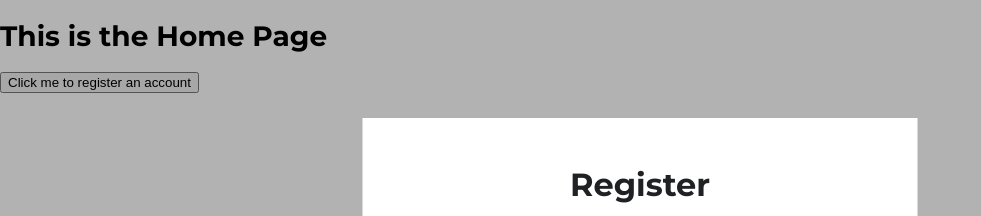
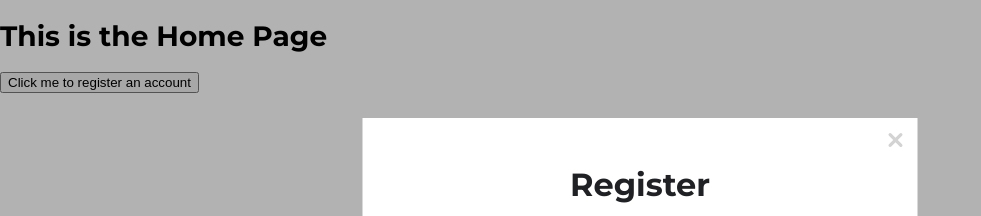
Before and after one commit to buitrungthien/AWARE_FrontEnd, a React (Create React App) app: page / in a window 1280 px wide. Both pictures are taken after a click on the button "Click me to register an account". Shown: the top 216 px of the page, without its empty margins (0-981 px from the left). Built offline with nearby package versions, Linux system fonts and the light colour scheme.

Commit message:
added a cross-icon to do the closing function in addition to the backdrop.

```diff
--- a/src/components/UI/Modal/Modal.js
+++ b/src/components/UI/Modal/Modal.js
@@ -2,12 +2,16 @@ import React from 'react';
 import classes from './Modal.module.css';
 import Backdrop from '../Backdrop/Backdrop';
 import Auxxx from '../../../hoc/Auxxx/Auxxx';
+import CloseIcon from '../../../assets/images/icons/cross.svg';
 
 const modal = (props) => {
     return (
         <Auxxx>
             <Backdrop show={props.show} clicked={props.closeModal}/>
             <div className={classes['modal']}>
+                <i onClick={props.closeModal} style={{float: 'right', padding: '10px'}}>
+                    <img src={CloseIcon} alt=""></img>
+                </i>
                 {props.children}
             </div>
         </Auxxx>
```
